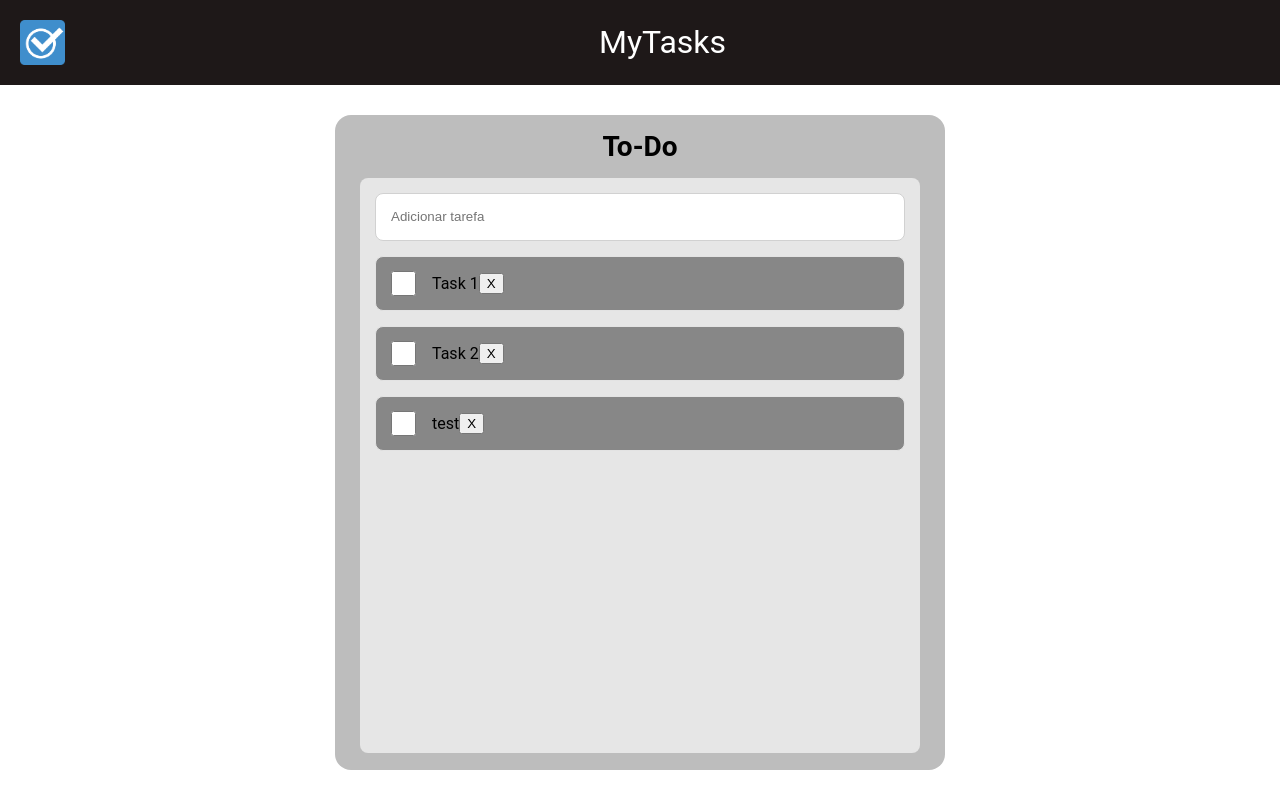
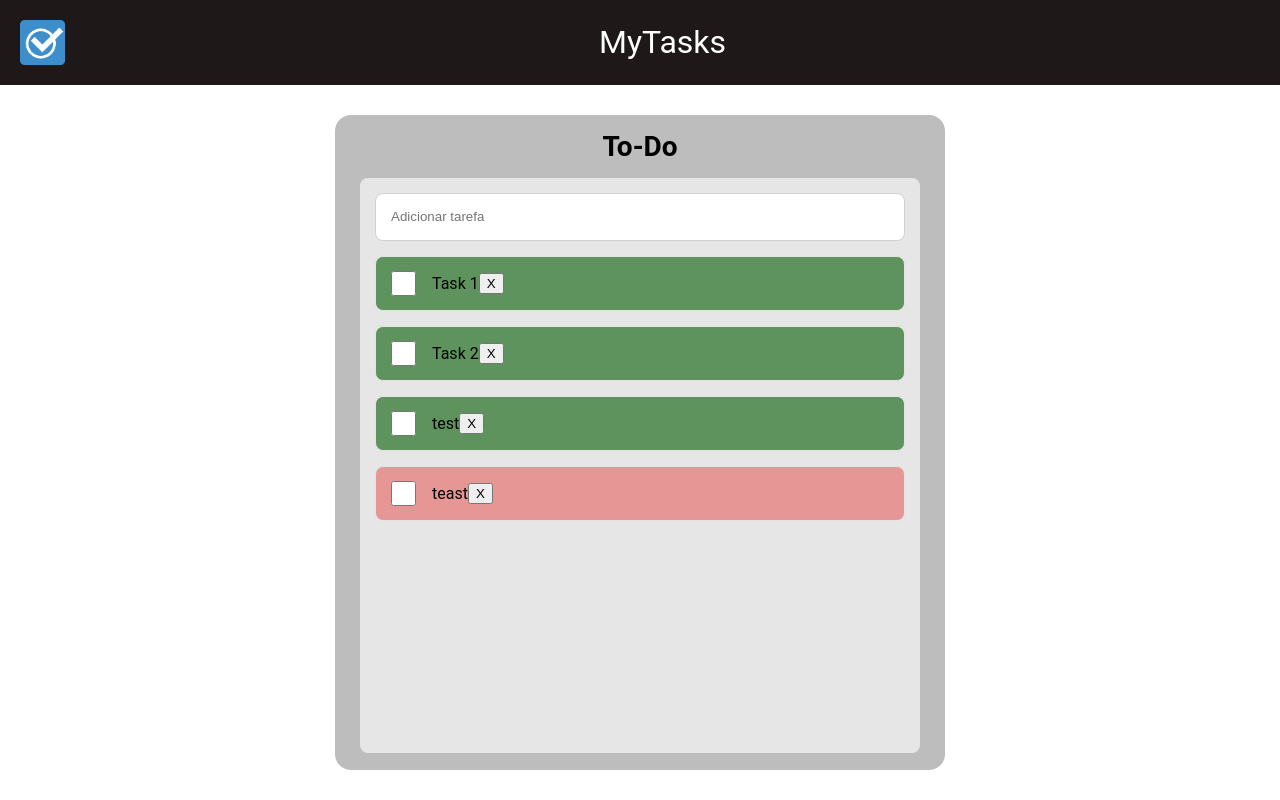
Before and after one commit to bryan-alves/to-do-app, a Vue app: page / in a window 1280 px wide. Built offline with nearby package versions, Linux system fonts and the light colour scheme; data requests are answered from the project's data file.

Commit message:
test: added some other test scenarios

```diff
--- a/package.json
+++ b/package.json
@@ -6,7 +6,7 @@
     "test": "vitest",
     "test-ui": "vitest --ui",
     "coverage": "vitest run --coverage",
-    "coverage-ui": "vitest run --coverage --ui --lines",
+    "coverage-ui": "vitest run --coverage --ui",
     "build": "vite build",
     "preview": "vite preview",
     "lint": "eslint . --ext .vue,.js,.jsx,.cjs,.mjs --fix --ignore-path .gitignore"
--- a/server/db.json
+++ b/server/db.json
@@ -13,6 +13,11 @@
     {
       "id": 70305,
       "name": "test",
+      "completed": true
+    },
+    {
+      "id": 564531,
+      "name": "teast",
       "completed": false
     }
   ]
--- a/src/components/TaskCard.vue
+++ b/src/components/TaskCard.vue
@@ -7,10 +7,10 @@
       </form>
       <div class="task-card__content">
       <div class="task-card__list" data-test="card-list">
-        <div class="task-card__item" data-test="card-task" :key="id" v-for="({id,name}, index) in tasks">
-          <input type="checkbox" name="" id="" @click="completeTask(id, index)">
+        <div class="task-card__item" :class="{'task-card__item--concluded': completed}" data-test="card-task" :id="`task-${id}`" :key="id" v-for="({id,name, completed}, index) in tasks">
+          <input type="checkbox" :id="`complete-task-${id}`"  @click="completeTask(id, index)">
           <span>{{name}}</span>
-          <button @click="deleteTask(id)">X</button>
+          <button :id="`delete-task-${id}`" @click="deleteTask(id)">X</button>
         </div>
       </div>
     </div>
@@ -41,13 +41,15 @@ export default {
   },
   methods: {
     async addTask() {
-      await axios.post('http://localhost:3000/tasks', {
+      const task = {
         id: parseInt(Math.random() * 999999),
         name: this.newTaskName,
         completed: false,
-      })
+      }
 
-      await this.getTasks()
+      await axios.post('http://localhost:3000/tasks', task)
+
+      this.tasks.push(task)
       this.newTaskName = ''
     },
     async getTasks() {
@@ -71,6 +73,8 @@ export default {
       try {
         await axios.delete('http://localhost:3000/tasks/' + id)
         await this.getTasks()
+
+        this.tasks = this.tasks.filter((task) => task.id !== id)
       } catch (error) {
         console.log(error.response)
       }
@@ -147,11 +151,15 @@ export default {
   &__item {
     border: 1px solid #e3e3e3;
     border-radius: 8px;
-    background: #878787;
+    background: #e79696;
     height: 55px;
     display: flex;
     align-items: center;
     padding: 0px 15px;
+
+    &--concluded {
+      background: #5e935e!important;
+    }
 
     input {
       height: 25px;
--- a/vite.config.js
+++ b/vite.config.js
@@ -11,4 +11,7 @@ export default defineConfig({
       "@": fileURLToPath(new URL("./src", import.meta.url)),
     },
   },
+  test: {
+    globals: true,
+  },
 });
```
Also changed, not shown: 1 other file (tests, documents, lock files or other folders).
